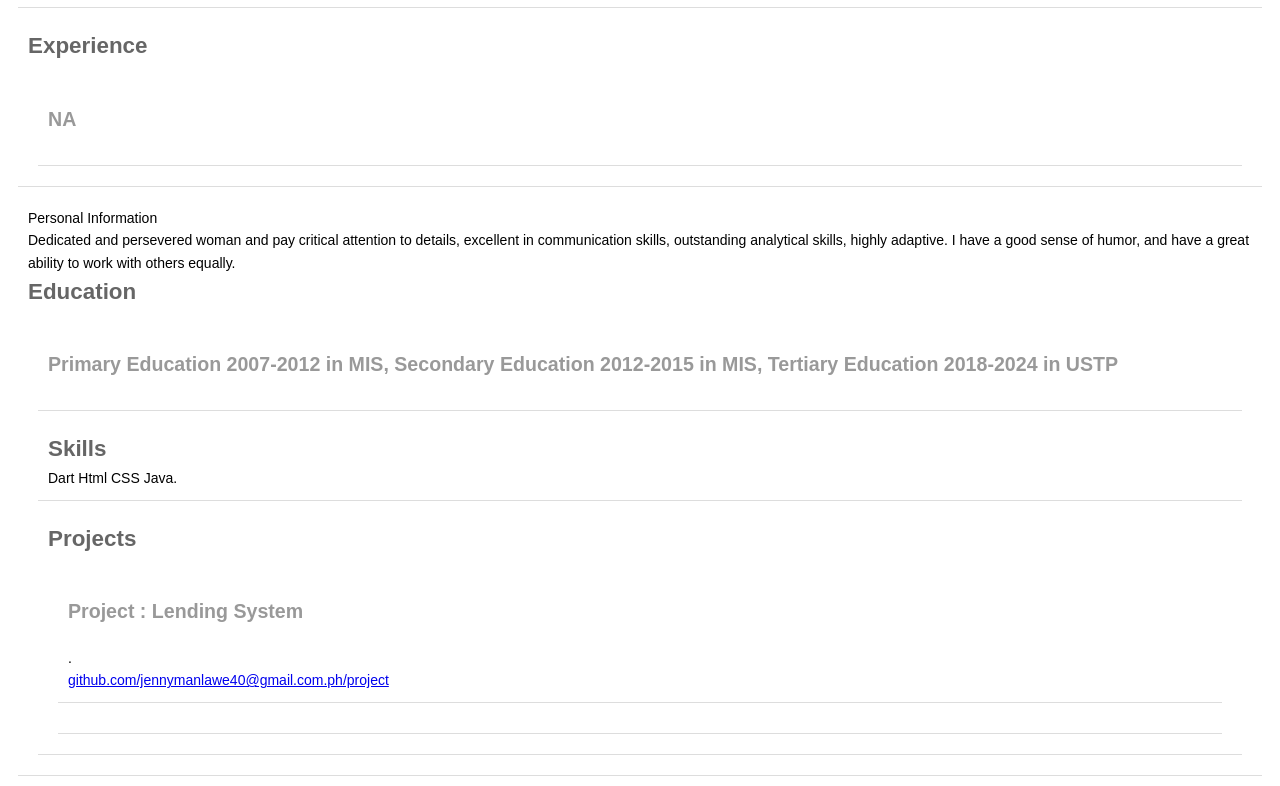
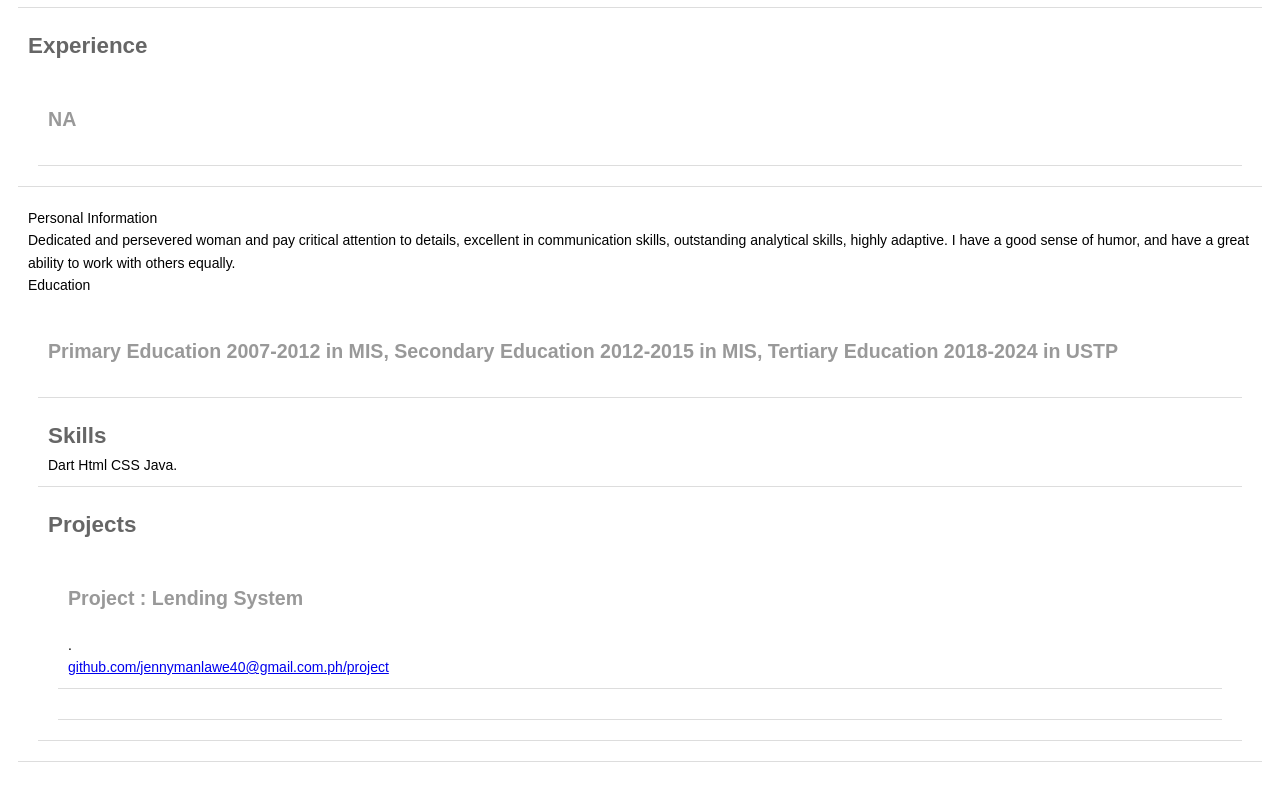
Before and after one commit to JennyManlawe3/CV, a plain HTML site: page index.html in a window 1280 px wide. Shown: the part 474-1260 px from the top of the page. Drawn offline with Linux system fonts and the light colour scheme.

Commit message:
Update index.html

```diff
--- a/index.html
+++ b/index.html
@@ -35,8 +35,11 @@ h1 { font-size: 2em; font-weight: normal; color: #333; }
      <p> Dedicated and persevered woman and pay critical attention to details, excellent in communication skills, outstanding analytical skills, highly adaptive. I have a good sense of humor, and have a great ability to work with others equally. </p>
 
 
-
-  <h2>Education</h2>
+    <div class="resume_right">
+    <div class="resume_item resume_about">
+        <div class="title">
+  <p class="bold">Education</p>
+         </div>
      <div class="section">
  <h3>Primary Education 2007-2012 in MIS, Secondary Education 2012-2015 in MIS, Tertiary Education 2018-2024 in USTP</p>
      </div> </div> <div class="section">
```
